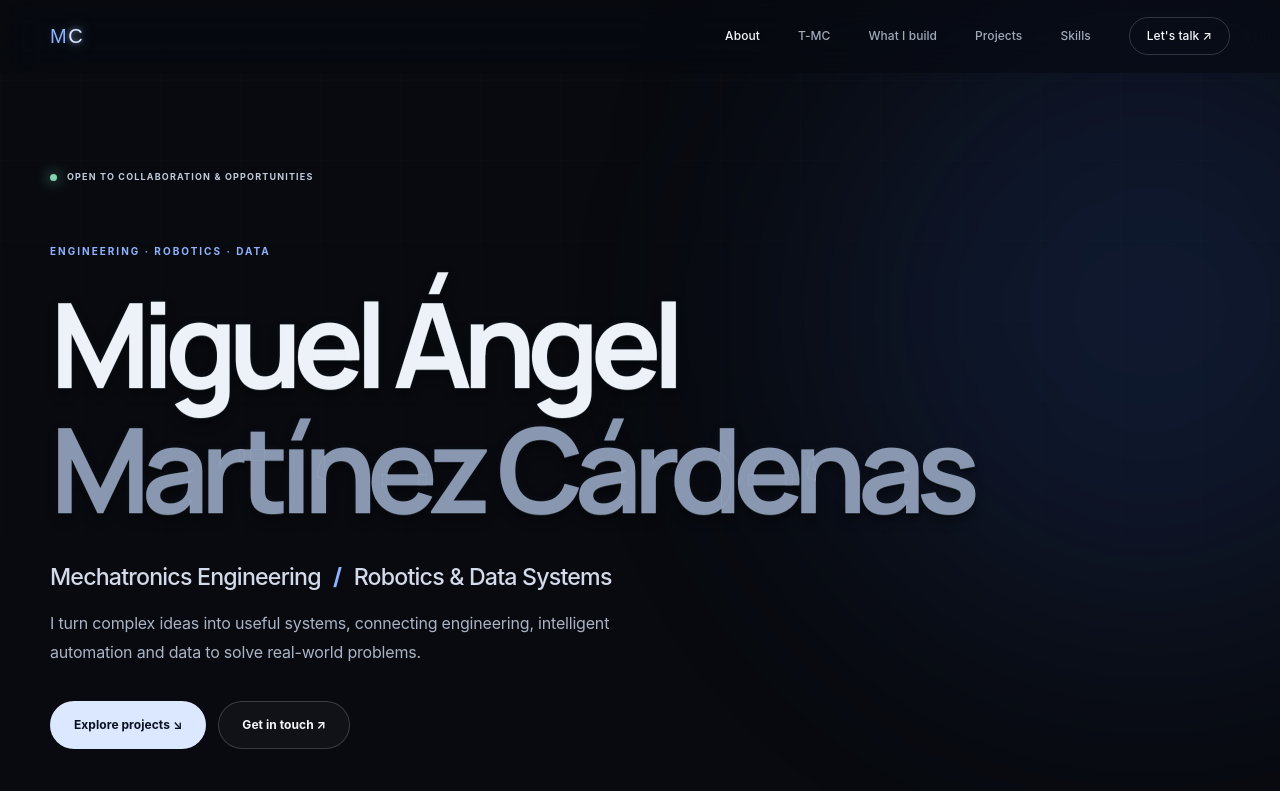
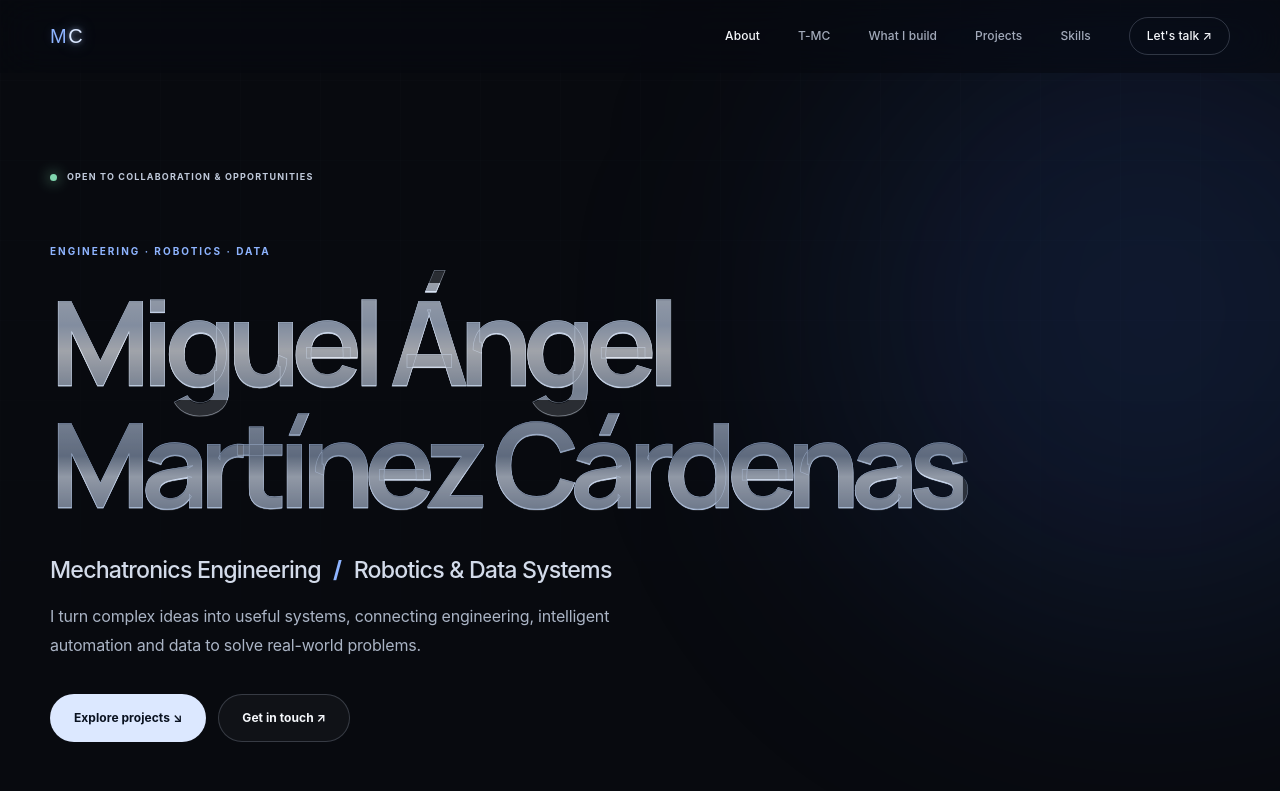
Before and after one commit to mianmaca6-lang/portafoliogit, a plain HTML site: page index.html in a window 1280 px wide. Shown: the top 791 px of the page. Drawn offline with nearby package versions, Linux system fonts and the light colour scheme.

Commit message:
Rework hero name as liquid architectural glass with internal edge highlights

```diff
--- a/styles.css
+++ b/styles.css
@@ -263,3 +263,66 @@ footer{border-color:var(--line)}
 .skill h3{color:#dce6f7}
 .skill p{color:#aab6c9}
 .skill:hover{background:linear-gradient(135deg,rgba(43,61,91,.42),rgba(19,28,43,.26) 75%);border-color:rgba(151,184,246,.3);transform:translateY(-3px)}
+
+/* HERO NAME — liquid architectural glass with light contained in the letterforms.
+   No exterior neon halo or drop-shadow: the highlights live on the glass face
+   and the fine inner edge of each glyph. */
+.hero-title.architectural-name{
+ display:block;
+ isolation:isolate;
+ font-family:"Manrope",sans-serif;
+ font-weight:700;
+ letter-spacing:-.082em;
+ line-height:.99;
+}
+.hero-title.architectural-name .name-line{
+ display:block;
+ width:max-content;
+ max-width:100%;
+ position:relative;
+ color:transparent;
+ -webkit-text-fill-color:transparent;
+ -webkit-background-clip:text;
+ background-clip:text;
+ -webkit-text-stroke:.65px rgba(220,235,255,.48);
+ text-shadow:
+   0 .7px 0 rgba(255,255,255,.15),
+   0 -1px 0 rgba(4,10,20,.42);
+ filter:none;
+ transition:background-position .7s ease,-webkit-text-stroke .7s ease;
+ background-size:100% 180%;
+ background-position:50% 42%;
+}
+.hero-title.architectural-name .given-name{
+ background-image:
+   linear-gradient(180deg,
+     #ffffff 0%,
+     #e8f0ff 17%,
+     #b8cbe9 39%,
+     #f5f8ff 51%,
+     #9eafca 70%,
+     #dce7f8 100%);
+}
+.hero-title.architectural-name .family-name{
+ background-image:
+   linear-gradient(180deg,
+     #dce8fb 0%,
+     #aabbd7 20%,
+     #7185a5 43%,
+     #d6e2f6 53%,
+     #7d91b2 73%,
+     #b9c9e2 100%);
+ -webkit-text-stroke:.65px rgba(196,218,250,.42);
+}
+.hero-title.architectural-name .name-line:hover{
+ background-position:50% 58%;
+ -webkit-text-stroke-color:rgba(235,245,255,.62);
+ text-shadow:0 .7px 0 rgba(255,255,255,.19),0 -1px 0 rgba(4,10,20,.48);
+}
+@media(max-width:640px){
+ .hero-title.architectural-name{letter-spacing:-.075em;line-height:1.02}
+ .hero-title.architectural-name .name-line{-webkit-text-stroke:.5px rgba(220,235,255,.42)}
+}
+@media(prefers-reduced-motion:reduce){
+ .hero-title.architectural-name .name-line{transition:none}
+}
```
